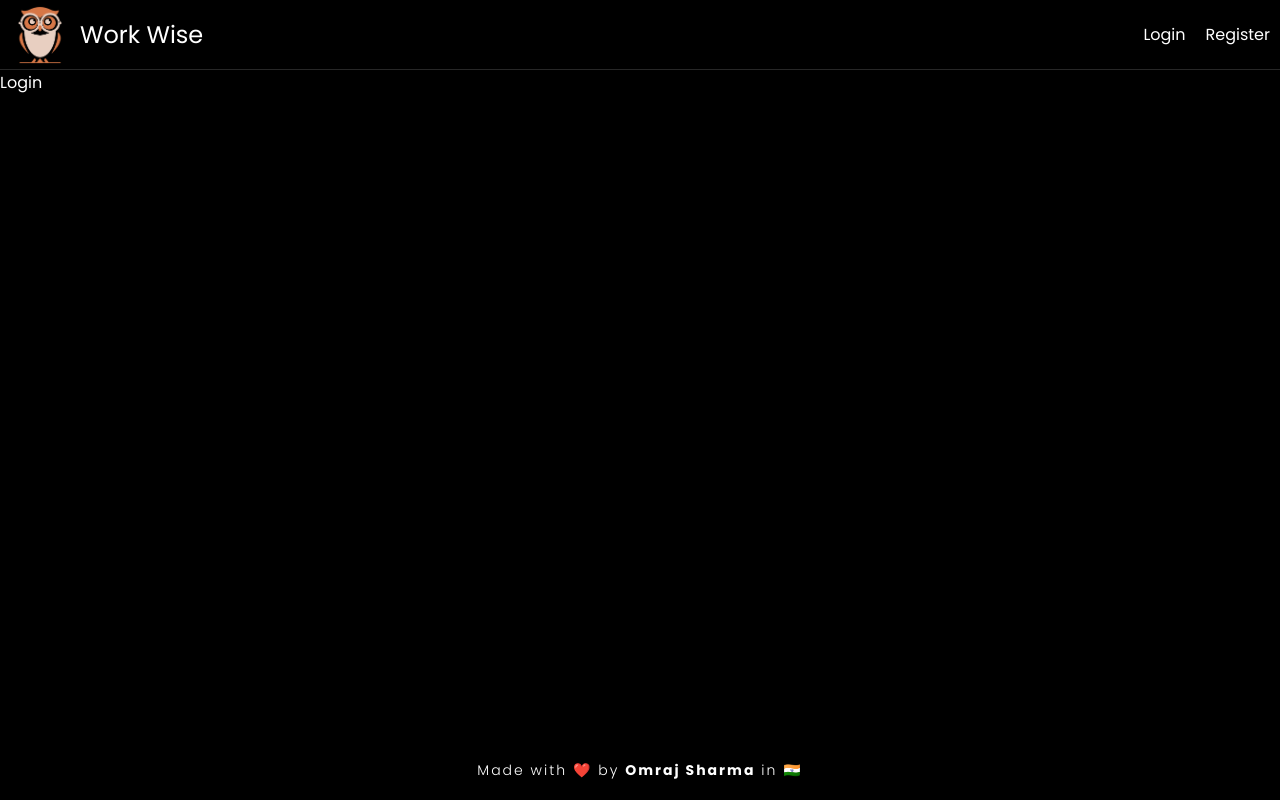
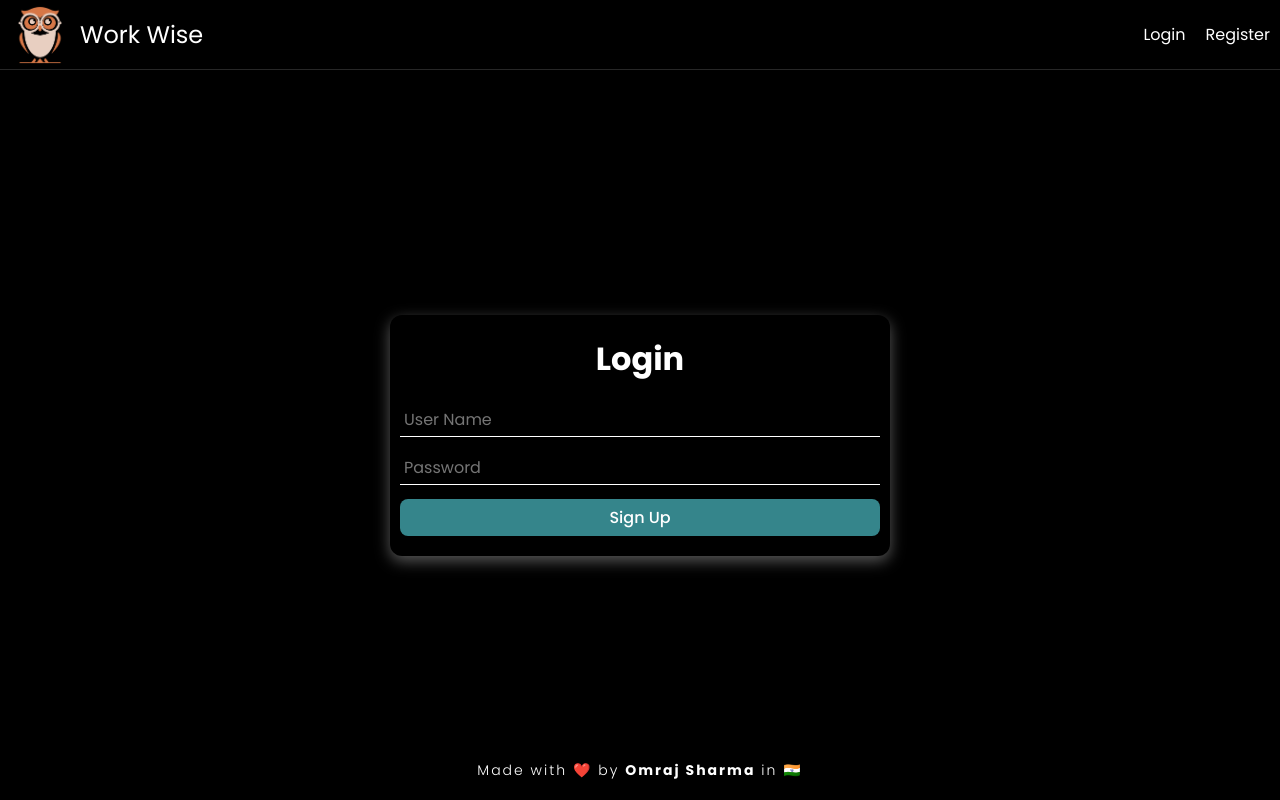
Before and after one commit to omrajsharma/work-wise-fe, a React (Vite) app: page /login in a window 1280 px wide. Built offline with nearby package versions, Linux system fonts and the light colour scheme.

Commit message:
feat: user login

```diff
--- a/src/App.css
+++ b/src/App.css
@@ -113,3 +113,38 @@ footer p {
     font-weight: 500;
     background-color: var(--primary-color);
 }
+
+/*
+*   USER LOGIN PAGE
+*/
+.login {
+    height: calc(100vh - 70px);
+}
+.login-container {
+    max-width: 650px;
+    height: 100%;
+    margin: auto;
+    display: flex;
+    padding: 10px;
+}
+.login-form {
+    width: 500px;
+    margin: auto;
+    padding: 20px 10px;
+    box-shadow: rgba(255, 255, 255, 0.35) 0px 5px 15px;
+    border-radius: 12px;
+}
+.login-form h1 {
+    text-align: center;
+    margin-bottom: 20px;
+}
+.login-form button {
+    width: 100%;
+    font-size: 16px;
+    padding: 6px;
+    border-radius: 8px;
+    border: none;
+    color: white;
+    font-weight: 500;
+    background-color: var(--primary-color);
+}
--- a/src/pages/LoginUserPage.jsx
+++ b/src/pages/LoginUserPage.jsx
@@ -1,9 +1,47 @@
 import React from 'react'
+import { successAlert, errorAlert } from '../utils/alert';
 
 function LoginUserPage() {
+  const username = React.useRef();
+  const password = React.useRef();
+
+  const handleSubmit = async (event) => {
+    event.preventDefault();
+    const usernameVal = username.current.value;
+    const passwordVal = password.current.value;
+
+    const response = await fetch('http://localhost:3000/api/v1/auth/login', {
+      method: 'POST',
+      headers: {
+        'Content-Type': 'application/json',
+      },
+      body: JSON.stringify({
+        username: usernameVal,
+        password: passwordVal
+      }),
+      credentials: "include",
+    })
+    const data = await response.json();
+    console.log(data);
+    if (response.ok) {
+      successAlert(data.success);
+    } else {
+      errorAlert(data.error);
+    }
+  }
+
   return (
-    <div>
-      Login
+    <div className="login">
+      <div className="login-container">
+        <div className="login-form">
+          <h1>Login</h1>
+          <form onSubmit={handleSubmit}>
+            <input type="text" className='input-field' placeholder='User Name' ref={username} required/>
+            <input type="password" className='input-field' placeholder='Password' ref={password} required/>
+            <button>Sign Up</button>
+          </form>
+        </div>
+      </div>
     </div>
   )
 }
```
